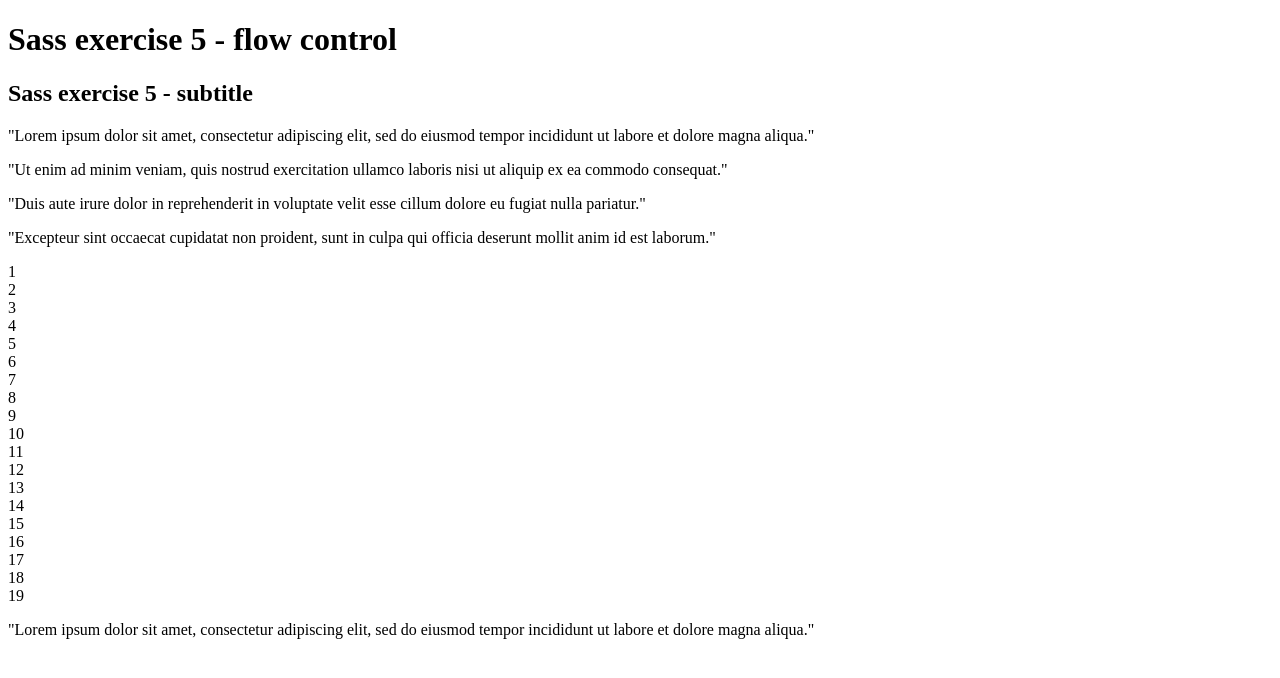
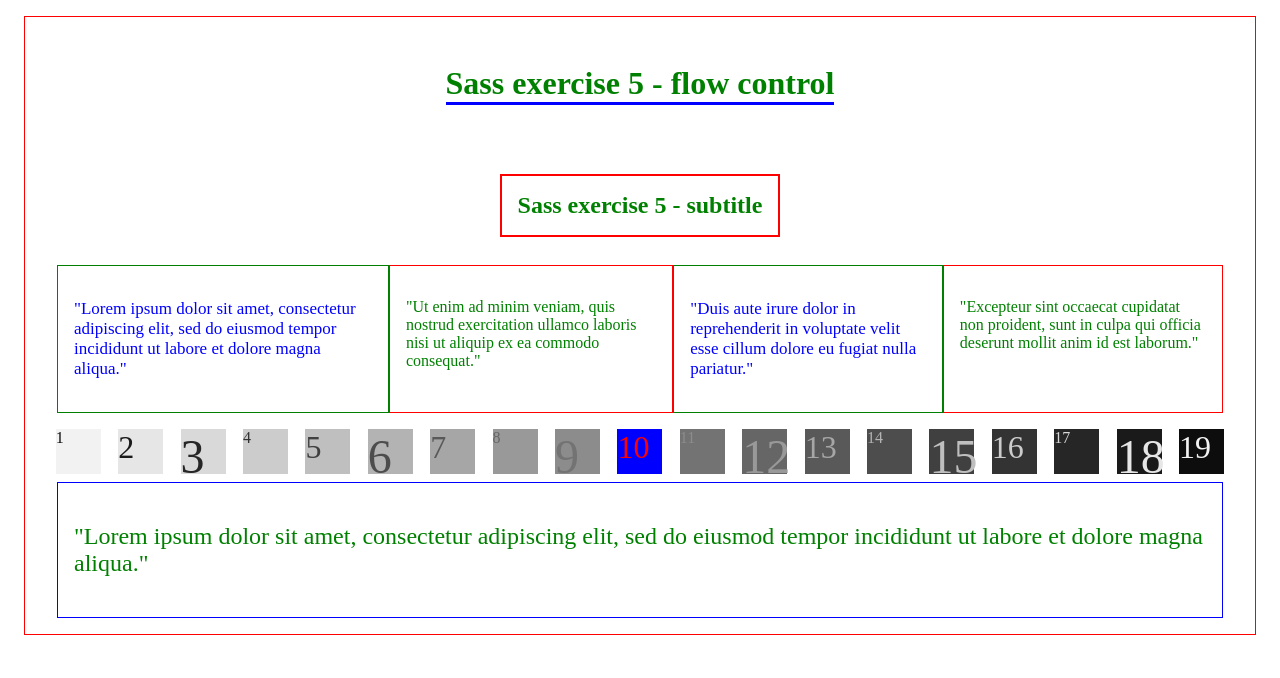
Before and after one commit to gabrielkryemadhi/exercises-sass, a plain HTML site: page sass_exercise_5-flow_control/index.html in a window 1280 px wide. Drawn offline with Linux system fonts and the light colour scheme.

Commit message:
Ex.5 done

```diff
--- /dev/null
+++ b/sass_exercise_4-selectors_extend/function.css
@@ -0,0 +1 @@
+/*# sourceMappingURL=function.css.map */
--- /dev/null
+++ b/sass_exercise_4-selectors_extend/var.css
@@ -0,0 +1 @@
+/*# sourceMappingURL=var.css.map */
--- a/sass_exercise_5-flow_control/index.html
+++ b/sass_exercise_5-flow_control/index.html
@@ -5,45 +5,45 @@
         <link rel="stylesheet" href="./style.css">
     </head>
     <body>
-        <div>
-            <h1>Sass exercise 5 - flow control</h1>
+        <div class="container">
+            <h1 class="header1">Sass exercise 5 - flow control</h1>
             <h2>Sass exercise 5 - subtitle</h2>
-            <section>
-                <article>
+            <section class="upper">
+                <article class="one">
                     <p>"Lorem ipsum dolor sit amet, consectetur adipiscing elit, sed do eiusmod tempor incididunt ut labore et dolore magna aliqua."</p>
                 </article>
-                <article>
+                <article class="two">
                     <p>"Ut enim ad minim veniam, quis nostrud exercitation ullamco laboris nisi ut aliquip ex ea commodo consequat."</p>
                 </article>
-                <article>
+                <article class="one">
                     <p>"Duis aute irure dolor in reprehenderit in voluptate velit esse cillum dolore eu fugiat nulla pariatur."</p>
                 </article>
-                <article>
+                <article class="two">
                     <p>"Excepteur sint occaecat cupidatat non proident, sunt in culpa qui officia deserunt mollit anim id est laborum."</p>
                 </article>
             </section>
-            <section>
-                <div class="fs-1rem">1</div>
-                <div class="fs-2rem">2</div>
-                <div class="fs-3rem">3</div>
-                <div class="fs-1rem">4</div>
-                <div class="fs-2rem">5</div>
-                <div class="fs-3rem">6</div>
-                <div class="fs-2rem">7</div>
-                <div class="fs-1rem">8</div>
-                <div class="fs-3rem">9</div>
-                <div class="fs-2rem">10</div>
-                <div class="fs-1rem">11</div>
-                <div class="fs-3rem">12</div>
-                <div class="fs-2rem">13</div>
-                <div class="fs-1rem">14</div>
-                <div class="fs-3rem">15</div>
-                <div class="fs-2rem">16</div>
-                <div class="fs-1rem">17</div>
-                <div class="fs-3rem">18</div>
-                <div class="fs-2rem">19</div>
+            <section class="boxes">
+                <div class="fs-1rem b1">1</div>
+                <div class="fs-2rem b2">2</div>
+                <div class="fs-3rem b3">3</div>
+                <div class="fs-1rem b4">4</div>
+                <div class="fs-2rem b5">5</div>
+                <div class="fs-3rem b6">6</div>
+                <div class="fs-2rem b7">7</div>
+                <div class="fs-1rem b8">8</div>
+                <div class="fs-3rem b9">9</div>
+                <div class="fs-2rem b10">10</div>
+                <div class="fs-1rem b11">11</div>
+                <div class="fs-3rem b12">12</div>
+                <div class="fs-2rem b13">13</div>
+                <div class="fs-1rem b14">14</div>
+                <div class="fs-3rem b15">15</div>
+                <div class="fs-2rem b16">16</div>
+                <div class="fs-1rem b17">17</div>
+                <div class="fs-3rem b18">18</div>
+                <div class="fs-2rem b19">19</div>
             </section>
-            <section>
+            <section class="lower">
                 <article>
                     <p>"Lorem ipsum dolor sit amet, consectetur adipiscing elit, sed do eiusmod tempor incididunt ut labore et dolore magna aliqua."</p>
                 </article>
```
Also changed, not shown: 3 other files.
